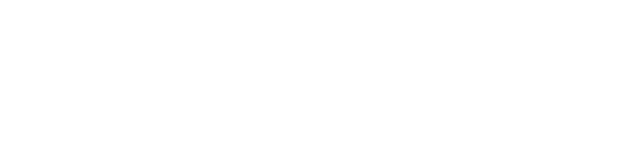
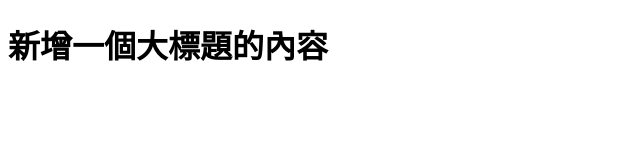
Before and after one commit to waynetrece/practice1, a plain HTML site: page index.html in a window 1280 px wide. Shown: the whole page, without its empty margins (0-640 px from the left). Drawn offline with Linux system fonts and the light colour scheme.

Commit message:
新增HTML-H1

```diff
--- a/index.html
+++ b/index.html
@@ -6,6 +6,7 @@
     <title>Wayne</title>
 </head>
 <body>
+    <h1>新增一個大標題的內容</h1>
 
 </body>
 </html>
```
